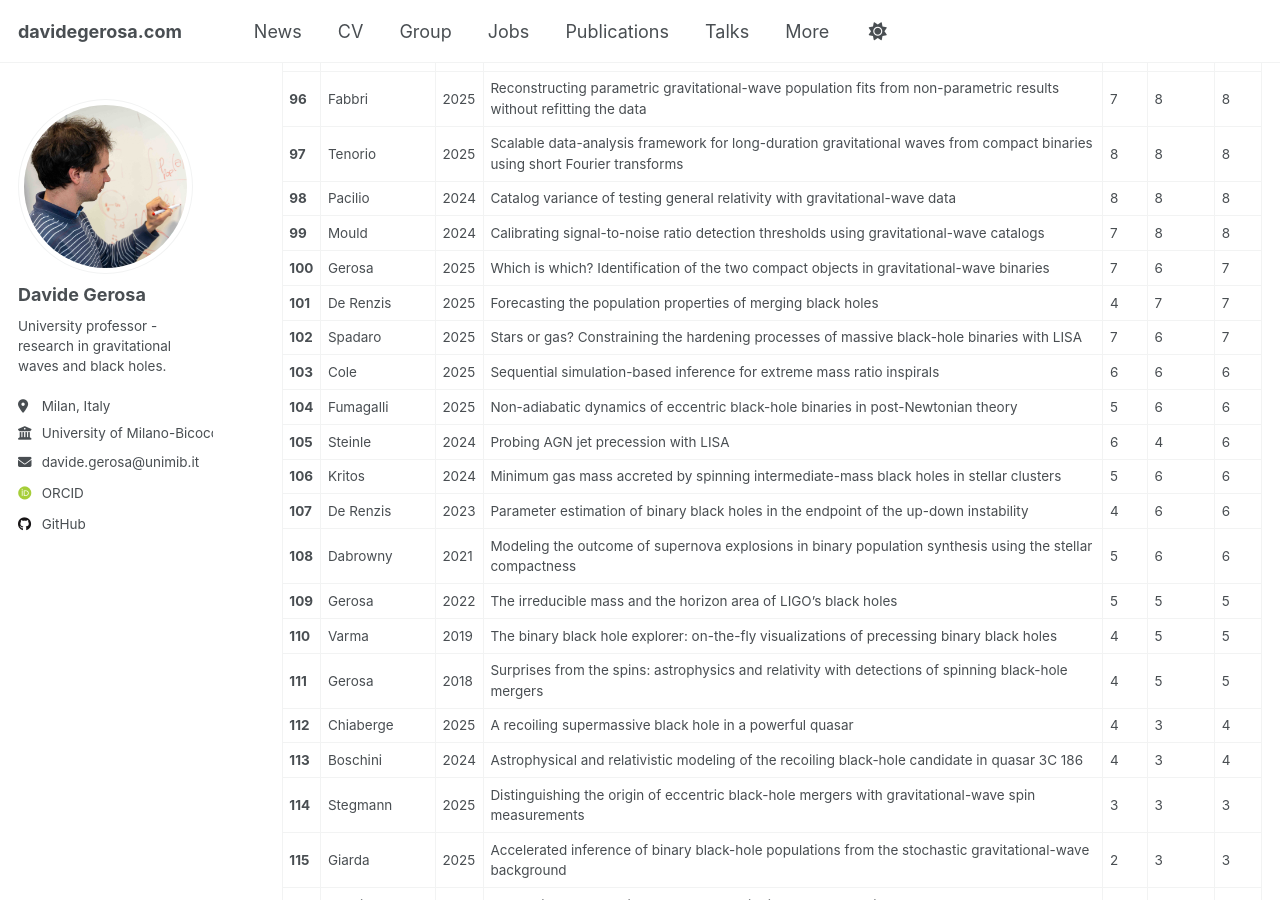
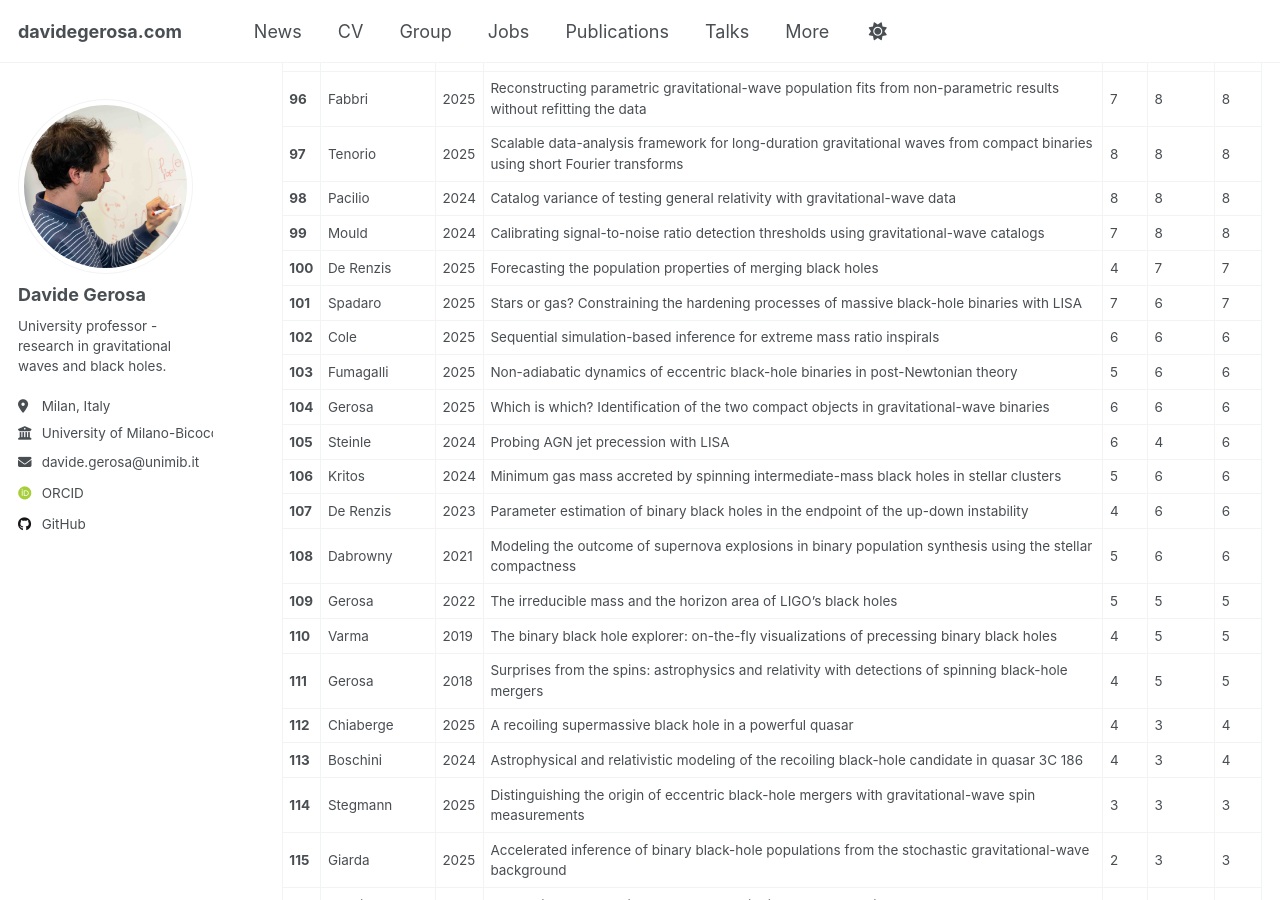
Before and after one commit to dgerosa/website, a Jekyll site: the page built from _pages/citations.md, in a window 1280 px wide and 900 px high, scrolled down 4347 px. Built offline with Jekyll 4.4.1, drawn with Linux system fonts in a browser that asks for light colours; some web fonts are replaced; some of the changed text lies outside the part shown.

Commit message:
Website update from workflow

```diff
--- a/_pages/_citations.md
+++ b/_pages/_citations.md
@@ -108,11 +108,11 @@
 | **97** | Tenorio | 2025 | Scalable data-analysis framework for long-duration gravitational waves from compact binaries using short Fourier transforms | 8 | 8 | 8 |
 | **98** | Pacilio | 2024 | Catalog variance of testing general relativity with gravitational-wave data | 8 | 8 | 8 |
 | **99** | Mould | 2024 | Calibrating signal-to-noise ratio detection thresholds using gravitational-wave catalogs | 7 | 8 | 8 |
-| **100** | Gerosa | 2025 | Which is which? Identification of the two compact objects in gravitational-wave binaries | 7 | 6 | 7 |
-| **101** | De Renzis | 2025 | Forecasting the population properties of merging black holes | 4 | 7 | 7 |
-| **102** | Spadaro | 2025 | Stars or gas? Constraining the hardening processes of massive black-hole binaries with LISA | 7 | 6 | 7 |
-| **103** | Cole | 2025 | Sequential simulation-based inference for extreme mass ratio inspirals | 6 | 6 | 6 |
-| **104** | Fumagalli | 2025 | Non-adiabatic dynamics of eccentric black-hole binaries in post-Newtonian theory | 5 | 6 | 6 |
+| **100** | De Renzis | 2025 | Forecasting the population properties of merging black holes | 4 | 7 | 7 |
+| **101** | Spadaro | 2025 | Stars or gas? Constraining the hardening processes of massive black-hole binaries with LISA | 7 | 6 | 7 |
+| **102** | Cole | 2025 | Sequential simulation-based inference for extreme mass ratio inspirals | 6 | 6 | 6 |
+| **103** | Fumagalli | 2025 | Non-adiabatic dynamics of eccentric black-hole binaries in post-Newtonian theory | 5 | 6 | 6 |
+| **104** | Gerosa | 2025 | Which is which? Identification of the two compact objects in gravitational-wave binaries | 6 | 6 | 6 |
 | **105** | Steinle | 2024 | Probing AGN jet precession with LISA | 6 | 4 | 6 |
 | **106** | Kritos | 2024 | Minimum gas mass accreted by spinning intermediate-mass black holes in stellar clusters | 5 | 6 | 6 |
 | **107** | De Renzis | 2023 | Parameter estimation of binary black holes in the endpoint of the up-down instability | 4 | 6 | 6 |
```
Also changed, not shown: other parts of _pages/_citations.md (+8 -8 lines), _pages/_group.md (+1 -1 lines), _pages/_publications.md (+1 -1 lines), _pages/_talks.md (+1 -1 lines).
